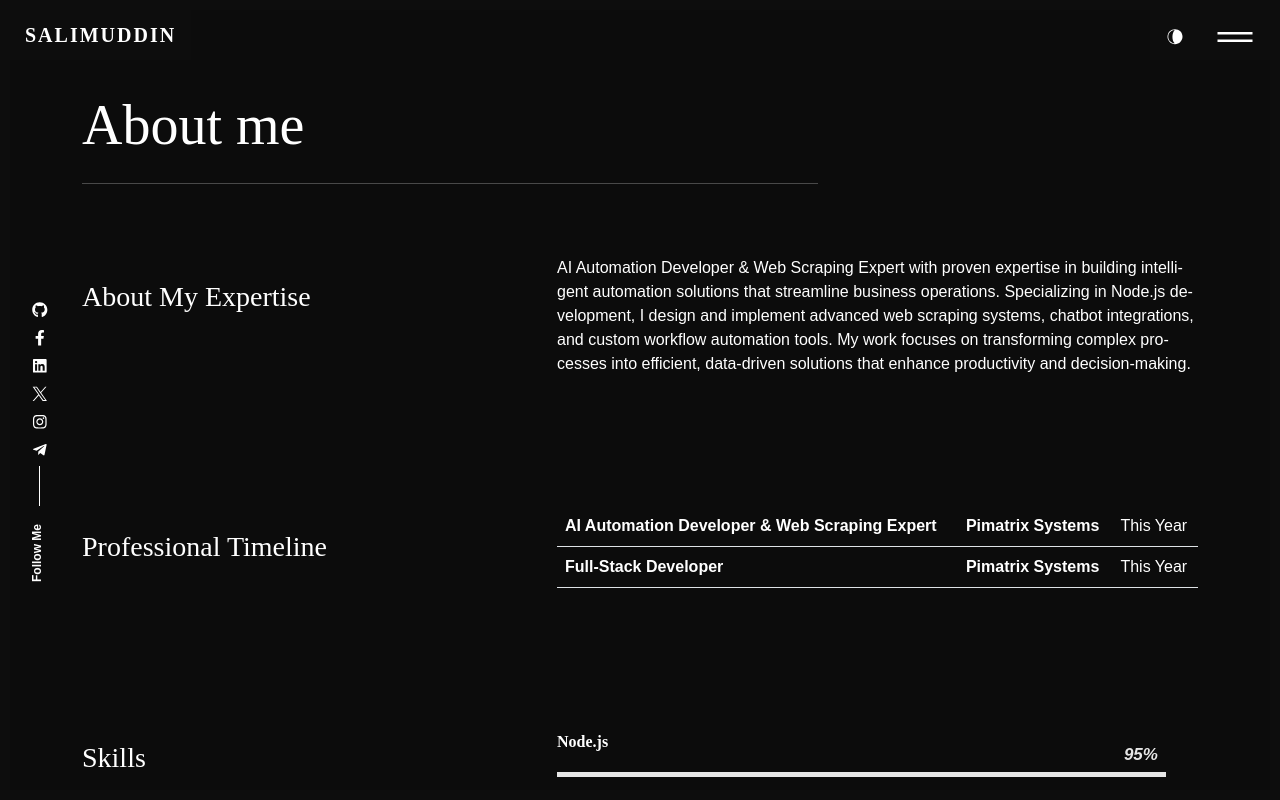
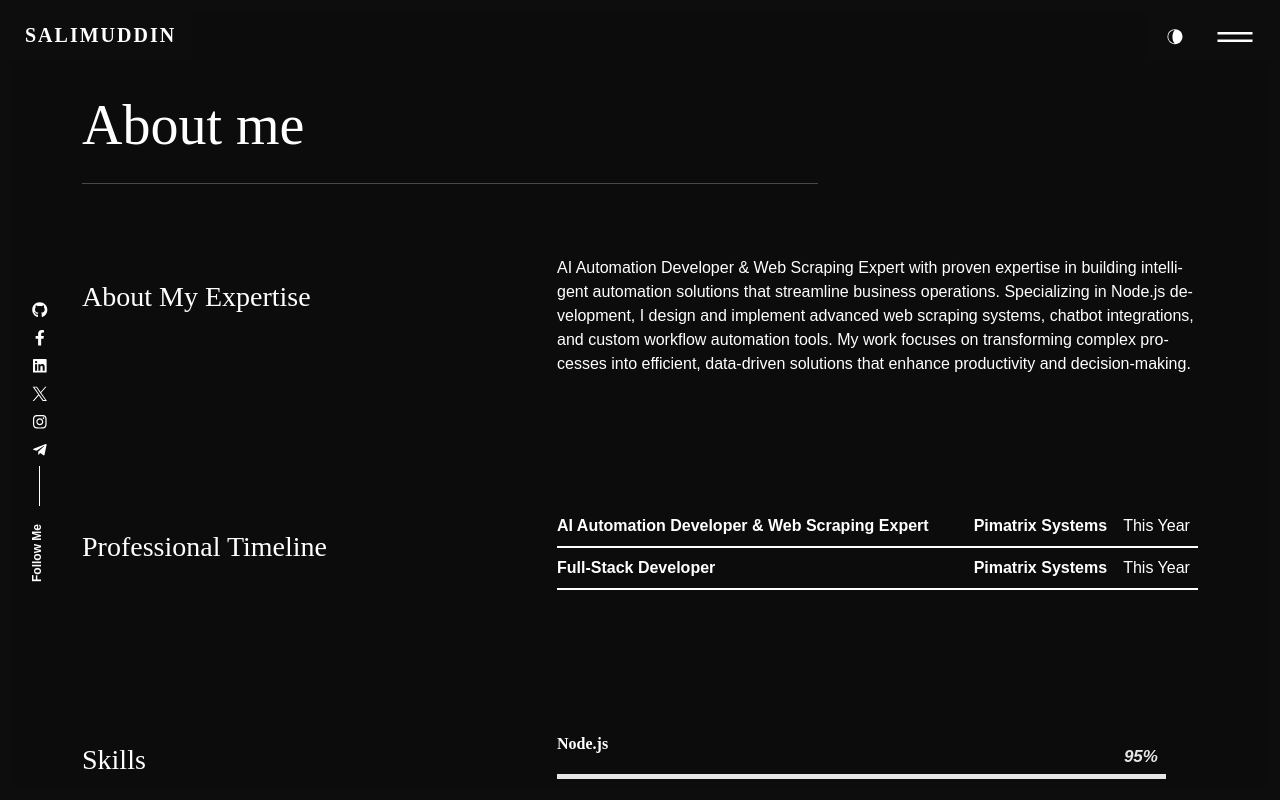
Before and after one commit to salimuddin07/my-portfolio-master, a React (Create React App) app: page /about in a window 1280 px wide. Shown: the top 800 px of the page. Built offline with nearby package versions, Linux system fonts and the light colour scheme; the HTML template or start-up script is replaced by a standard one.

Commit message:
Refactor table styling for improved consistency and clarity: remove borders, adjust padding, and ensure full-width underlines.

```diff
--- a/src/pages/about/style.css
+++ b/src/pages/about/style.css
@@ -66,6 +66,48 @@
     border-bottom: solid 2px var(--secondary-color);
     color: var(--text-color);
     font-weight: 600;
+    width: 100%;
+    display: block;
+}
+
+/* Work timeline job title styling to match services */
+.table th {
+    padding: 8px 0 !important;
+    border-bottom: solid 2px var(--secondary-color) !important;
+    color: var(--text-color);
+    font-weight: 600;
+    border-top: none !important;
+    border-left: none !important;
+    border-right: none !important;
+}
+
+/* Make underline span full row width */
+.table tr {
+    border-bottom: solid 2px var(--secondary-color) !important;
+}
+
+.table th {
+    border-bottom: none !important;
+    padding: 8px 0 !important;
+    color: var(--text-color);
+    font-weight: 600;
+    border-top: none !important;
+    border-left: none !important;
+    border-right: none !important;
+}
+
+/* Remove all other table borders to ensure clean underlines */
+.table td {
+    border-top: none !important;
+    border-left: none !important;
+    border-right: none !important;
+    border-bottom: none !important;
+    padding: 8px 0 !important;
+}
+
+/* Ensure table itself has no borders */
+.table {
+    border: none !important;
 }
 
 .service-section .service-category-title {
```
